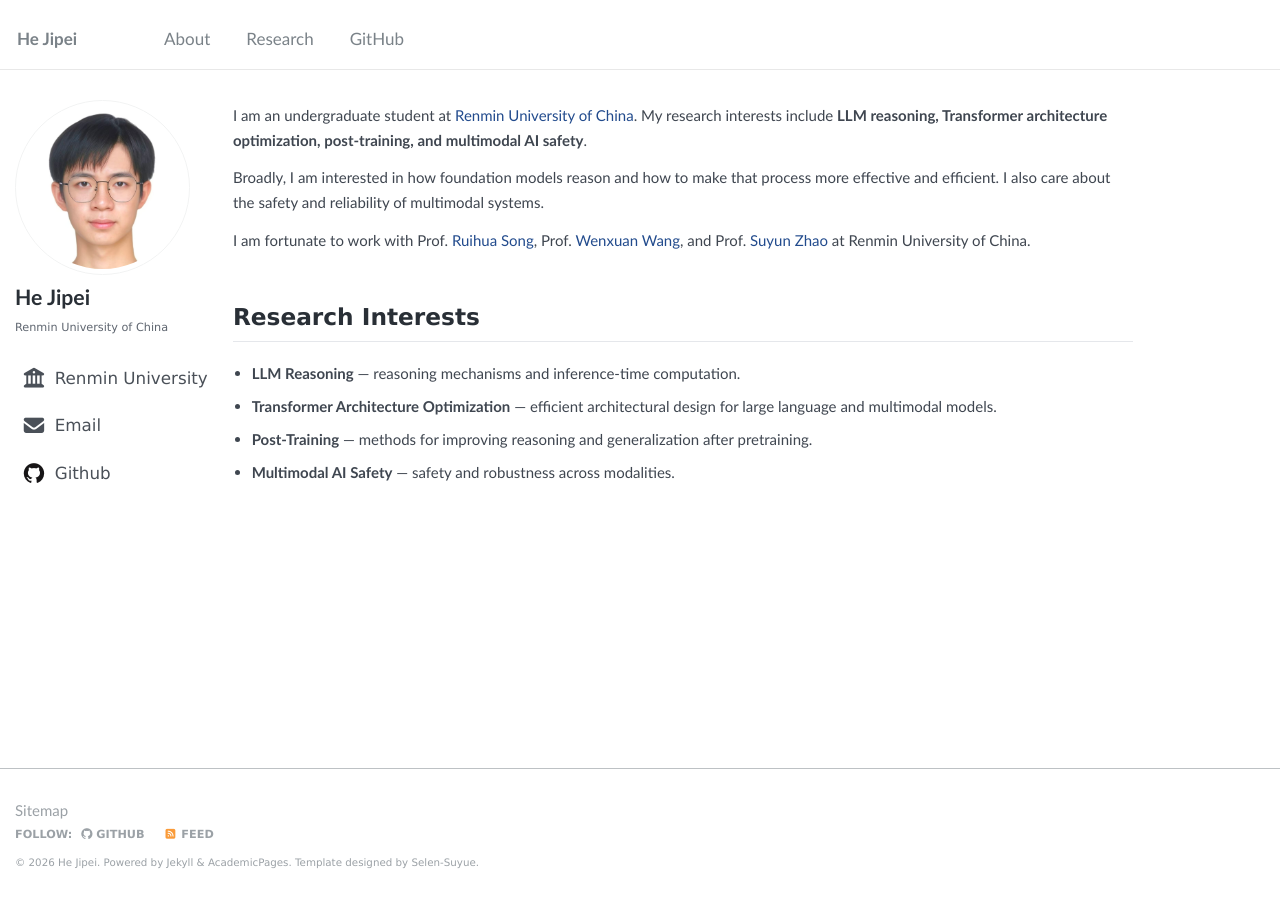
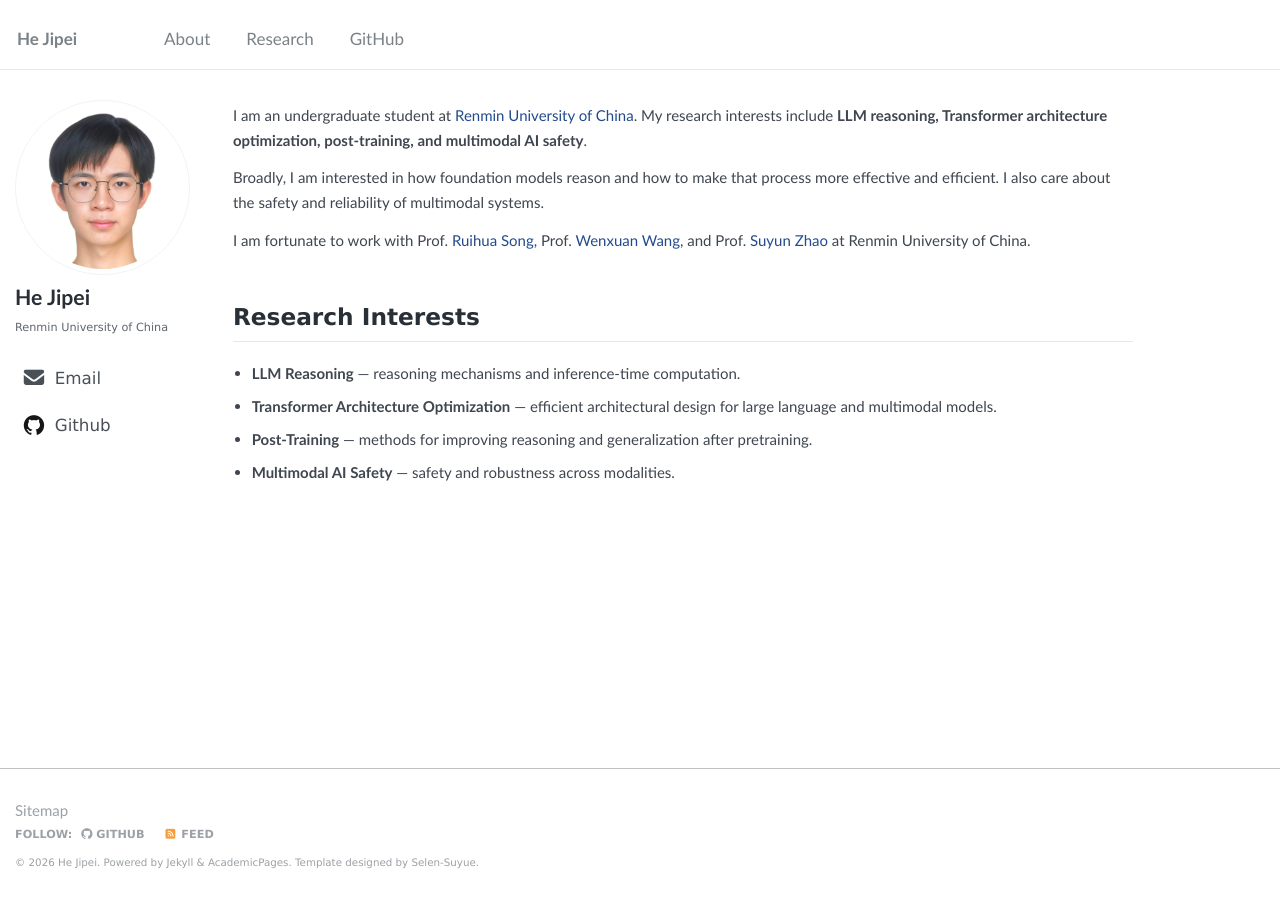
Before and after one commit to UPwith-me/pages, a Jekyll site: the page built from _pages/about.md, in a window 1280 px wide. Built offline with Jekyll 4.4.1, drawn with Linux system fonts in a browser that asks for light colours; nearby versions of some CDN libraries; library files that are not in the unit come from our copies.

Commit message:
Remove duplicate affiliation from sidebar

```diff
--- a/_config.yml
+++ b/_config.yml
@@ -13,7 +13,7 @@ author:
   pronouns         :
   bio              : "Renmin University of China"
   location         :
-  employer         : "Renmin University of China"
+  employer         :
   uri              :
   email            : "hejipei0228@ruc.edu.cn"
 
```
